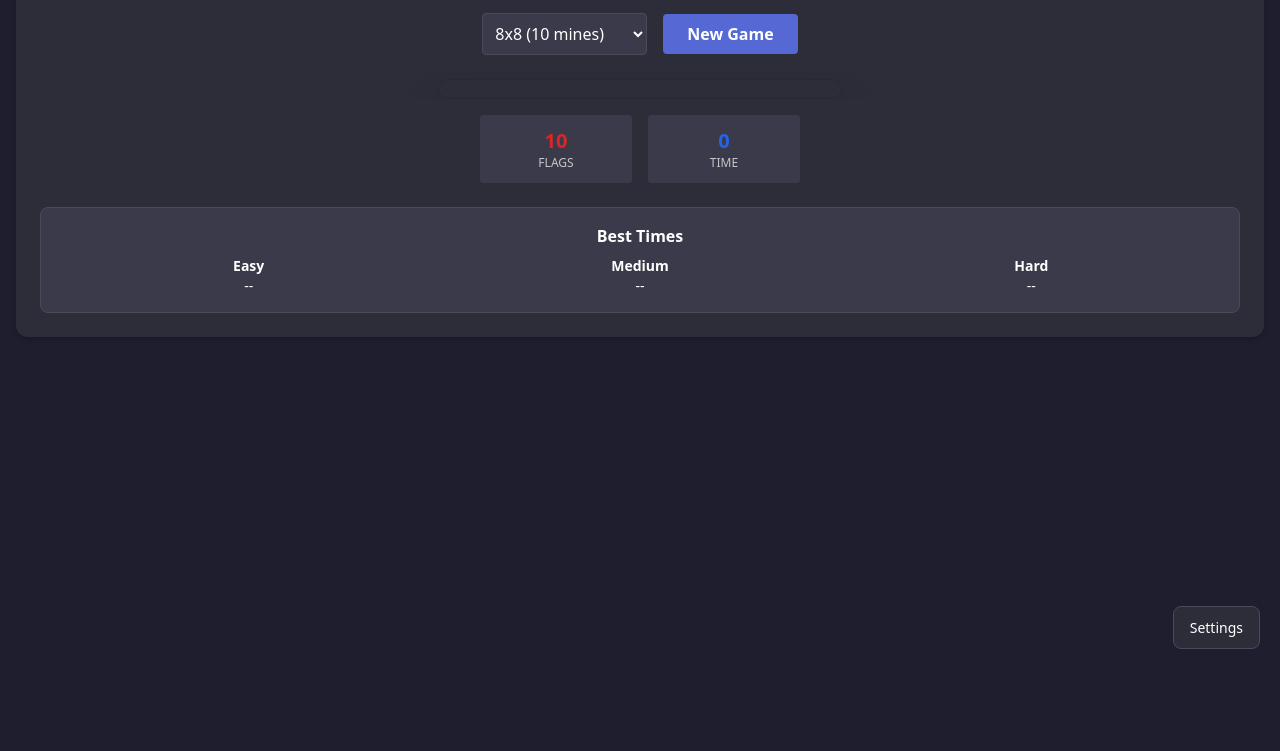
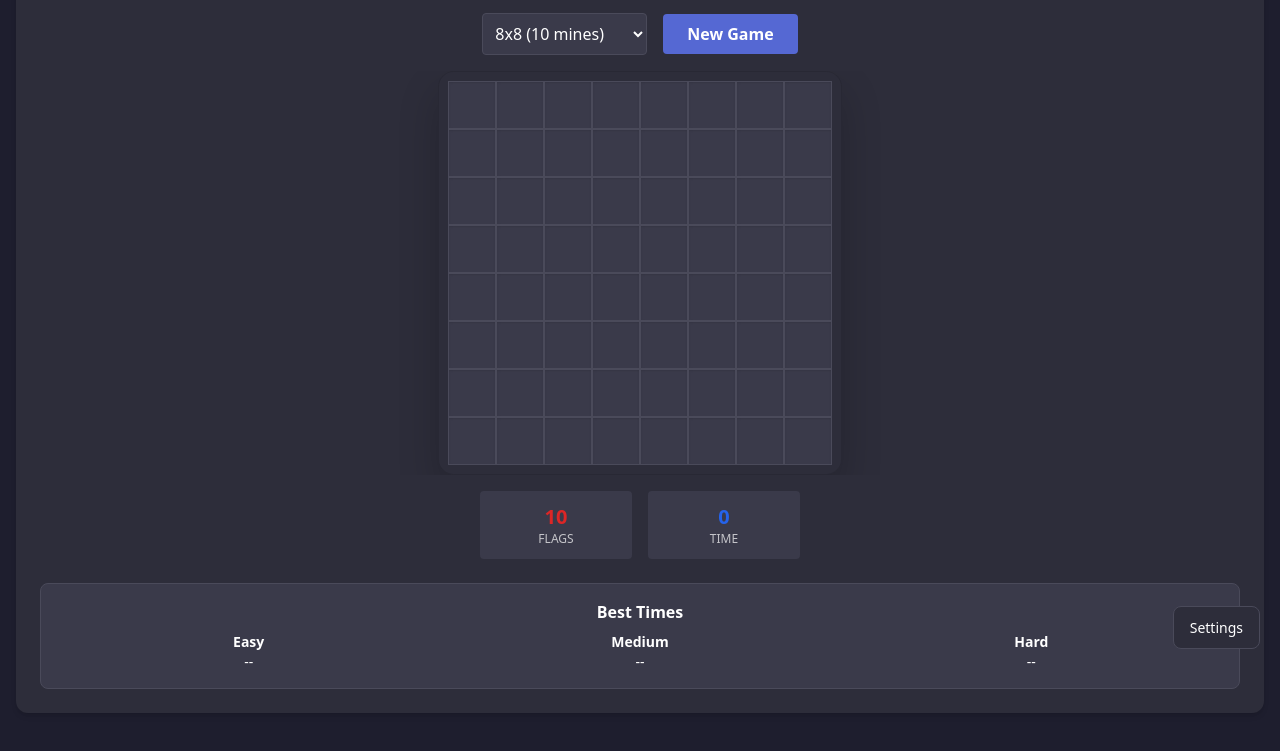
Before and after one commit to JohnKiriakou/minesweeper, a plain HTML site: page index.html in a window 1280 px wide. Shown: the part 131-882 px from the top of the page. Before the commit the page ends 800 px from the top, so only its background shows below. Drawn offline with nearby package versions, Linux system fonts and the light colour scheme.

Commit message:
Update index.html

```diff
--- a/index.html
+++ b/index.html
@@ -6,7 +6,7 @@
     <title>Minesweeper</title>
     <script src="https://cdn.tailwindcss.com"></script>
     <style>
-        /* Prevent all scrolling */
+        /* Allow scrolling */
         html, body {
             overflow: auto;
             margin: 0;
@@ -43,9 +43,9 @@
         .ms-cell {
             box-sizing: border-box;
             width: 48px;
-            height: 48;
+            height: 48px;
             background-color: var(--cell-bg);
-            border: 1 solid var(--cell-border);
+            border: 1px solid var(--cell-border);
             border-radius: 0;
             display: flex;
             align-items: center;
@@ -56,10 +56,10 @@
             cursor: pointer;
             transition: all 0.1s ease;
             user-select: none;
-            box-shadow: inset 0 1 2 rgba(0,0,0,0.1);
+            box-shadow: inset 0 1px 2px rgba(0,0,0,0.1);
         }
         .ms-cell:hover:not(.revealed):not(.flagged) {
-            transform: translateY(-1);
+            transform: translateY(-1px);
             background-color: var(--cell-hover);
         }
         .ms-cell.revealed {
@@ -1603,7 +1603,7 @@ function showScoreAnimation(points, callback) {
     popup.className = 'score-popup';
     popup.textContent = `+${points}`;
     popup.style.left = `${rect.right -50}px`;
-    popup.style.top = `${rect.top +25}px`;
+    popup.style.top = `${rect.top +15}px`;
 
     document.body.appendChild(popup);
 
```
